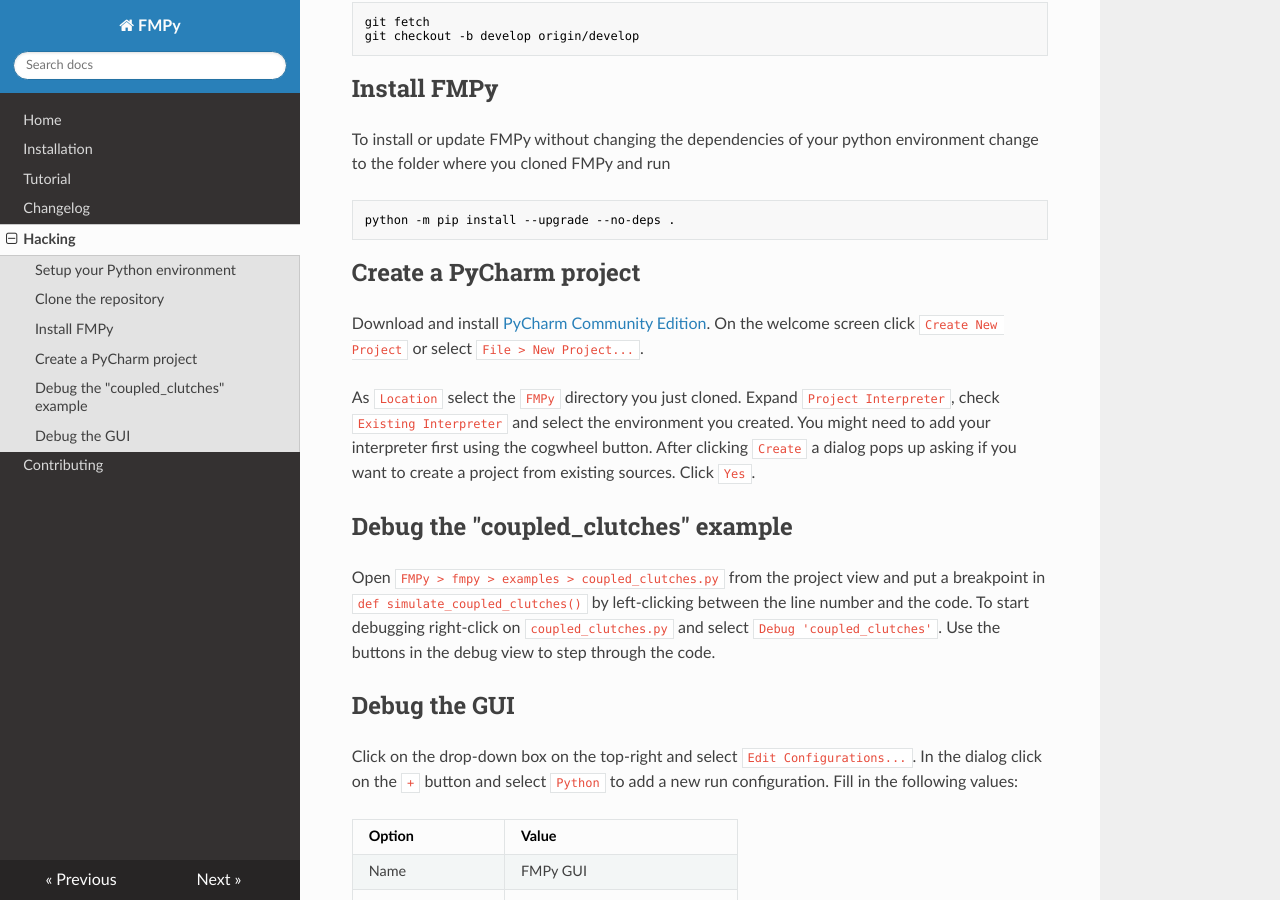
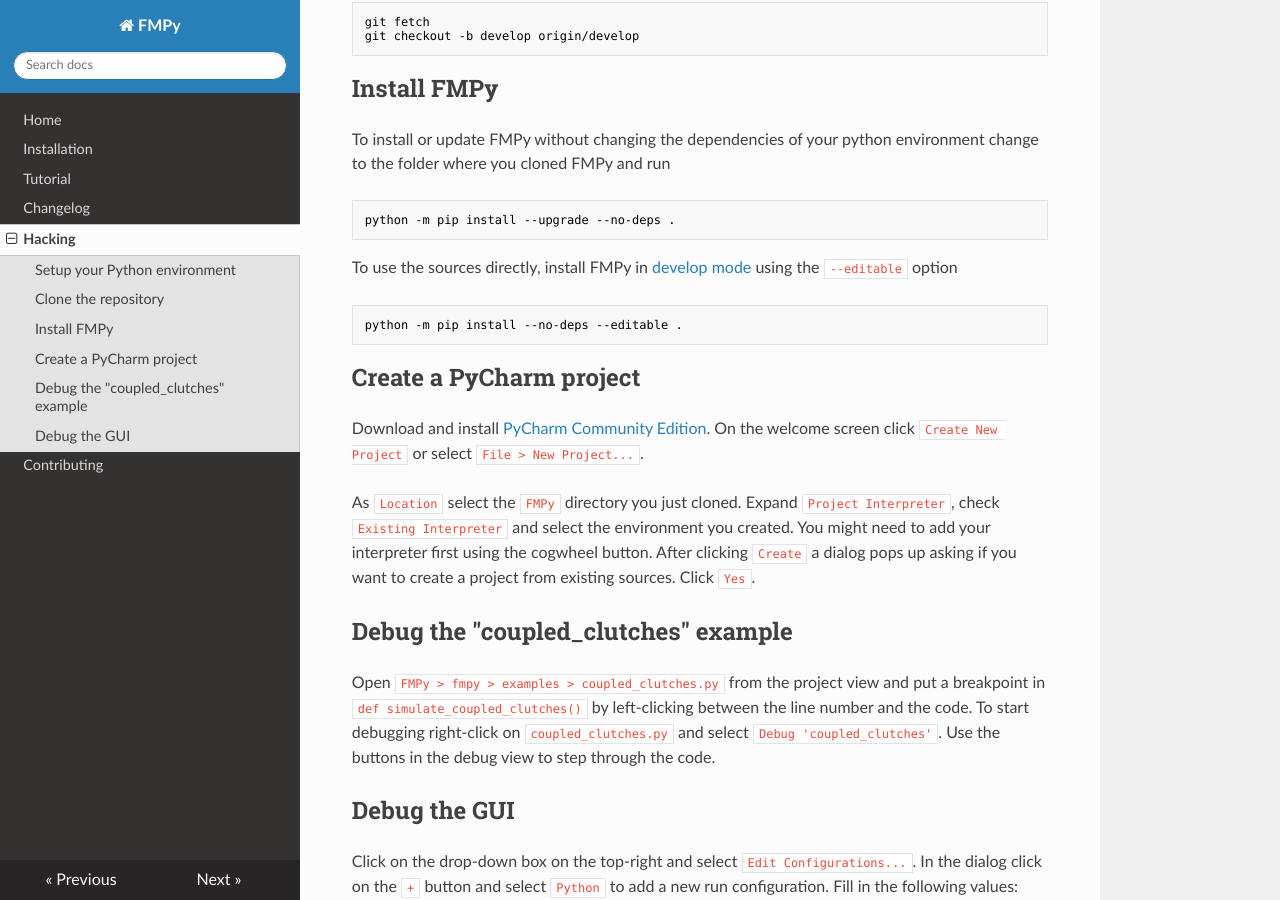
Before and after one commit to CATIA-Systems/FMPy, an MkDocs documentation site: the page built from docs/hacking.md, in a window 1280 px wide and 900 px high, scrolled down 1222 px. Built offline with MkDocs 1.6.1, drawn with Linux system fonts in a browser that asks for light colours; nearby versions of some CDN libraries; old or Windows-style settings are respelled for this version of MkDocs.

Commit message:
Add "develop mode" installation to hacking.md
[skip ci]

````diff
--- a/docs/hacking.md
+++ b/docs/hacking.md
@@ -64,6 +64,12 @@ To install or update FMPy without changing the dependencies of your python envir
 python -m pip install --upgrade --no-deps .
 ```
 
+To use the sources directly, install FMPy in [develop mode](https://pip.pypa.io/en/stable/reference/pip_install/#cmdoption-e) using the `--editable` option
+
+```bash
+python -m pip install --no-deps --editable .
+```
+
 ## Create a PyCharm project
 
 Download and install [PyCharm Community Edition](https://www.jetbrains.com/pycharm/download/). On the welcome screen click `Create New Project` or select `File > New Project...`.
````
